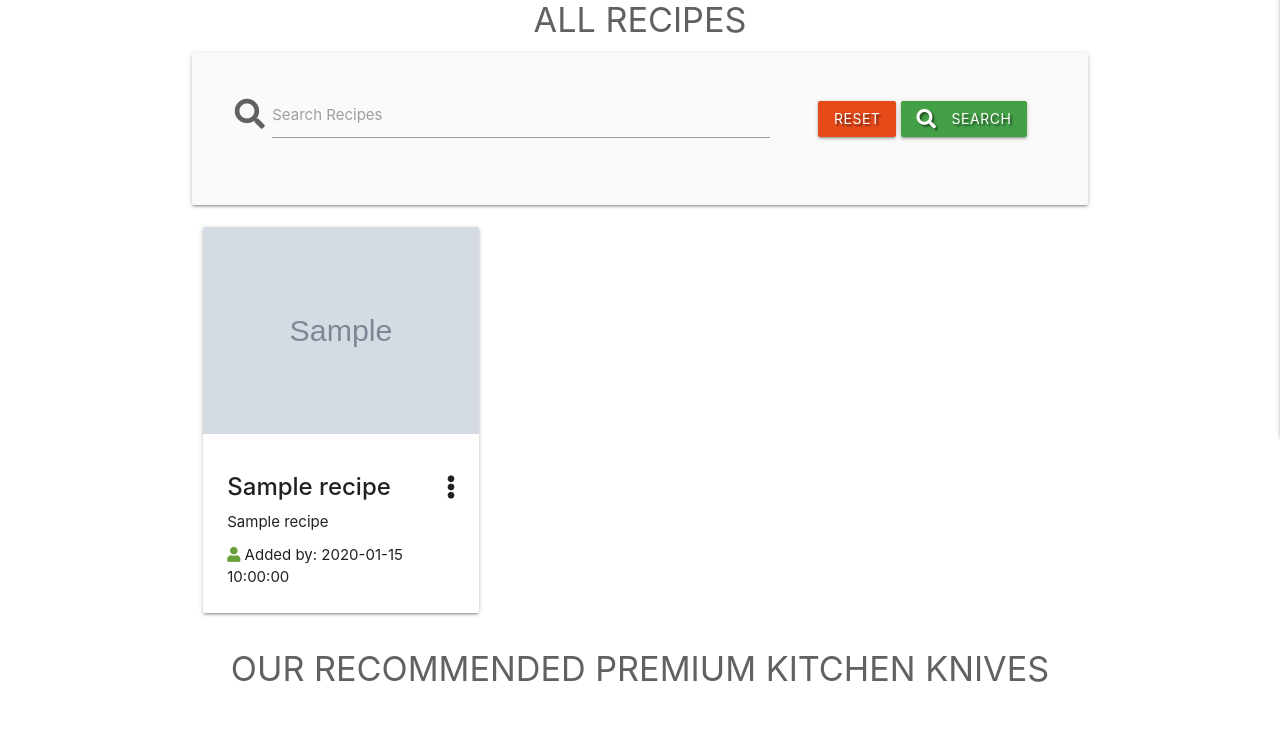
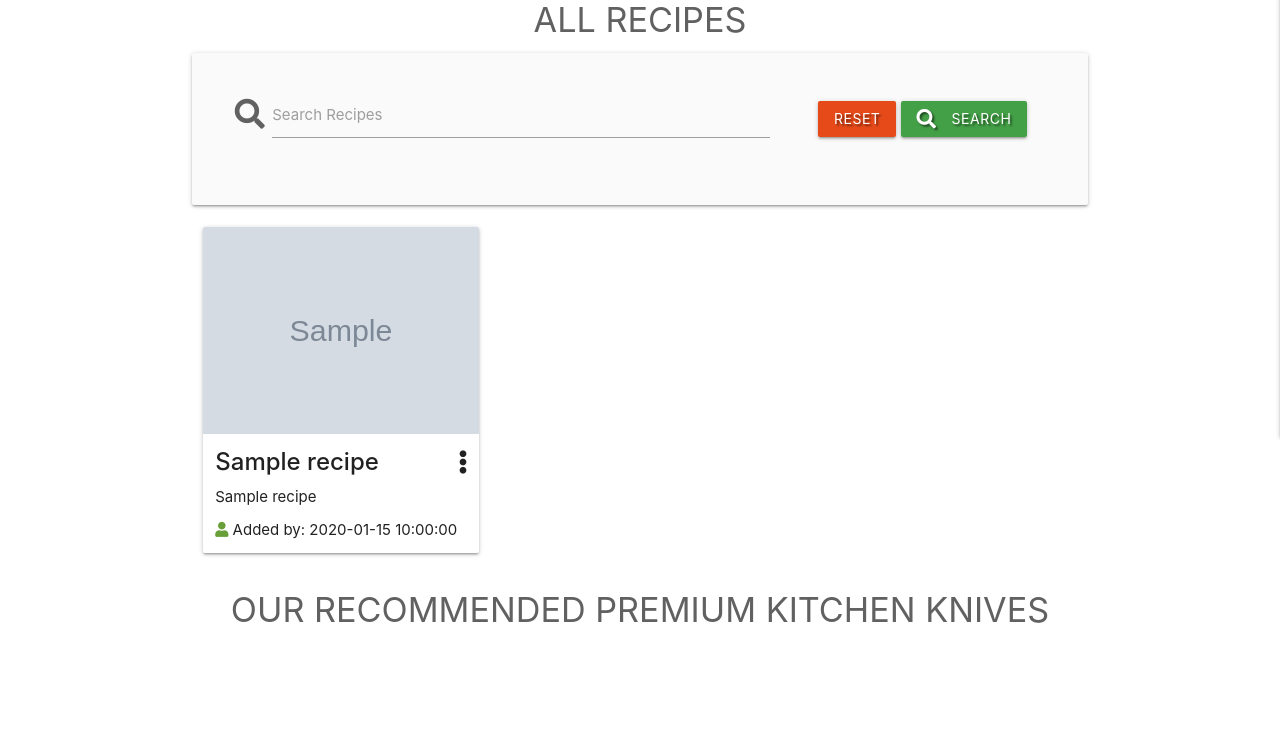
Before and after one commit to Code-Institute-Submissions/RoVsEk23-selsey_kitchen, a Flask app: page / in a window 1280 px wide. Shown: the part 423-1162 px from the top of the page. Run offline with Flask 2, Linux system fonts and the light colour scheme; grey boxes marked "Sample" are stand-in pictures; a database or web service that is not in the repository returns one stand-in record (values such as "Sample title"); some libraries are stand-ins or nearby versions.

Commit message:
placeholder image dimensions and styling changed

```diff
--- a/app.py
+++ b/app.py
@@ -30,11 +30,6 @@ s3 = boto3.client("s3", aws_access_key_id=S3_KEY,
                   aws_secret_access_key=S3_SECRET)
 
 mongo = PyMongo(app)
-
-
-@app.route('/favicon.ico')
-def favicon():
-    return send_from_directory(os.path.join(app.root_path, 'static'), 'favicon.ico', mimetype='image/vnd.microsoft.icon')
 
 
 # ---------HOMEPAGE--------  #
--- a/static/css/style.css
+++ b/static/css/style.css
@@ -35,8 +35,14 @@ nav .brand-logo {
 }
 
 #recipe-image {
-    overflow: hidden;
-    height: 220px;
+    /* overflow: hidden; */
+    width: 100%;
+    height: 100%;
+    object-fit: cover;
+}
+
+.card .card-content {
+    padding: 12px;
 }
 
 .social li {
--- a/templates/add_recipe.html
+++ b/templates/add_recipe.html
@@ -57,8 +57,8 @@
                 <div class="btn grey darken-1">
                     <i class="fas fa-file-upload white-text"></i>
                     <input type="file" name="file" id="file" />
-                    <label for="file" class="white-text" style=" line-height: inherit;">Choose
-                        Image</label>
+                    <label for="file" class="white-text" style=" line-height: inherit;">Choose Image (1600 X
+                        900)</label>
                 </div>
                 <div class="file-path-wrapper">
                     <input class="file-path validate" type="text" placeholder="Upload an Image" />
--- a/templates/update_recipe.html
+++ b/templates/update_recipe.html
@@ -64,7 +64,7 @@
                     <i class="fas fa-file-upload white-text"></i>
                     <input type="file" name="file" id="update_image" required />
                     <label for="update_image" class="white-text" style="line-height: inherit;"
-                        value="{{ recipe.file }}">Choose Image</label>
+                        value="{{ recipe.file }}">Choose Image (1600 X 900)</label>
                 </div>
                 <div class="file-path-wrapper">
                     <input class="file-path validate" type="text" value="{{ recipe.file }}" />
```
Also changed, not shown: static/images/placeholder.png.
